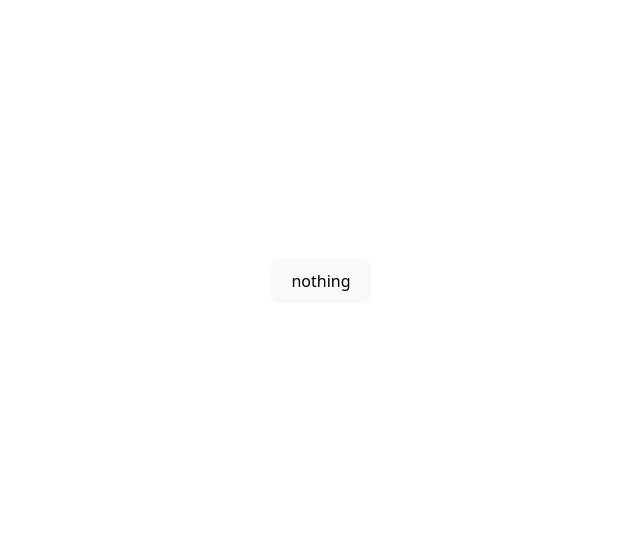
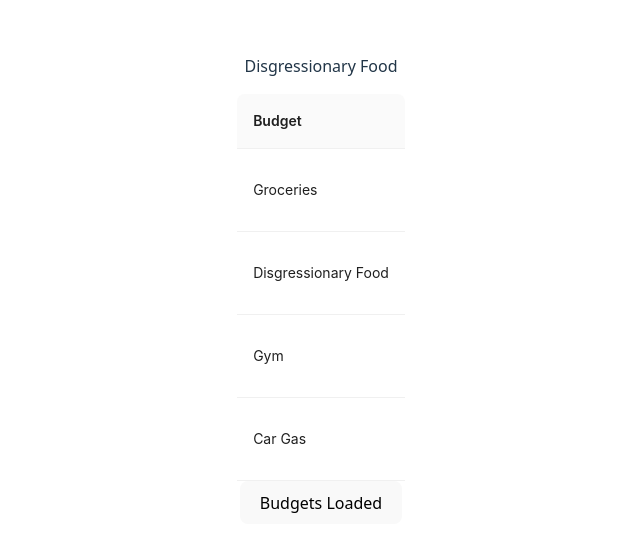
Before and after one commit to OtakuReaper/jester, a React (Vite) app in the folder jester_app/: page / in a window 1280 px wide. Shown: the part 119-670 px from the top of the page, without its empty margins (319-959 px from the left). Built offline with nearby package versions, Linux system fonts and the light colour scheme.

Commit message:
SAVE: started working on the frontend

```diff
--- a/jester_app/package.json
+++ b/jester_app/package.json
@@ -11,6 +11,7 @@
   },
   "dependencies": {
     "@tanstack/react-query": "^5.90.10",
+    "antd": "^5.29.1",
     "axios": "^1.13.2",
     "react": "^19.2.0",
     "react-dom": "^19.2.0"
@@ -27,6 +28,6 @@
     "globals": "^16.5.0",
     "typescript": "~5.9.3",
     "typescript-eslint": "^8.46.3",
-    "vite": "^7.2.2"
+    "vite": "^7.2.4"
   }
 }
--- a/jester_app/src/App.tsx
+++ b/jester_app/src/App.tsx
@@ -1,6 +1,8 @@
 import axios from "axios"
 import './App.css'
 import { useEffect, useState } from "react"
+import {Row, Table, type TableProps} from "antd"
+import Column from "antd/es/table/Column";
 
 function App() {
 
@@ -21,13 +23,47 @@ function App() {
     SetPing(data.data.message);
   }
 
+  interface budgetType {
+    id: Number,
+    name: String,
+    allocated: Number,
+    spent: Number,
+    color: String,
+  }
+
+  const budgetColumns: TableProps<budgetType>['columns'] = [
+    {
+      title: 'Budget',
+      dataIndex: 'name',
+      key: 'name',
+      render: (text) => <p>{text}</p>,
+    }
+  ]
+
+  const budgets: budgetType[] = [
+    { id: 1, name: "Groceries", allocated: 86.60, spent: 86.60, color: "#d9d2e9"},
+    { id: 2, name: "Disgressionary Food", allocated: 45, spent: 34.50, color: "#d9d2e9"},
+    { id: 3, name: "Gym", allocated: 45, spent: 0, color: "#d9d2e9"},
+    { id: 4, name: "Car Gas", allocated: 100, spent: 100, color: "#d9d2e9"}
+  ]
+
   useEffect(() => {
-
+    if (budgets.length > 0) {
+      SetPing("Budgets Loaded")
+    }
   }, [SetPing, ping])
-
 
   return (
     <>
+    <div>
+        <p>{budgets[1].name}</p>
+    </div>
+
+    <Table<budgetType> dataSource={budgets} columns={budgetColumns} rowKey="id" pagination={false}>
+
+    </Table>
+
+
       <button onClick={() => pingHandler()}>
         {ping}
       </button>
```
Also changed, not shown: 1 other file (tests, documents, lock files or other folders).
